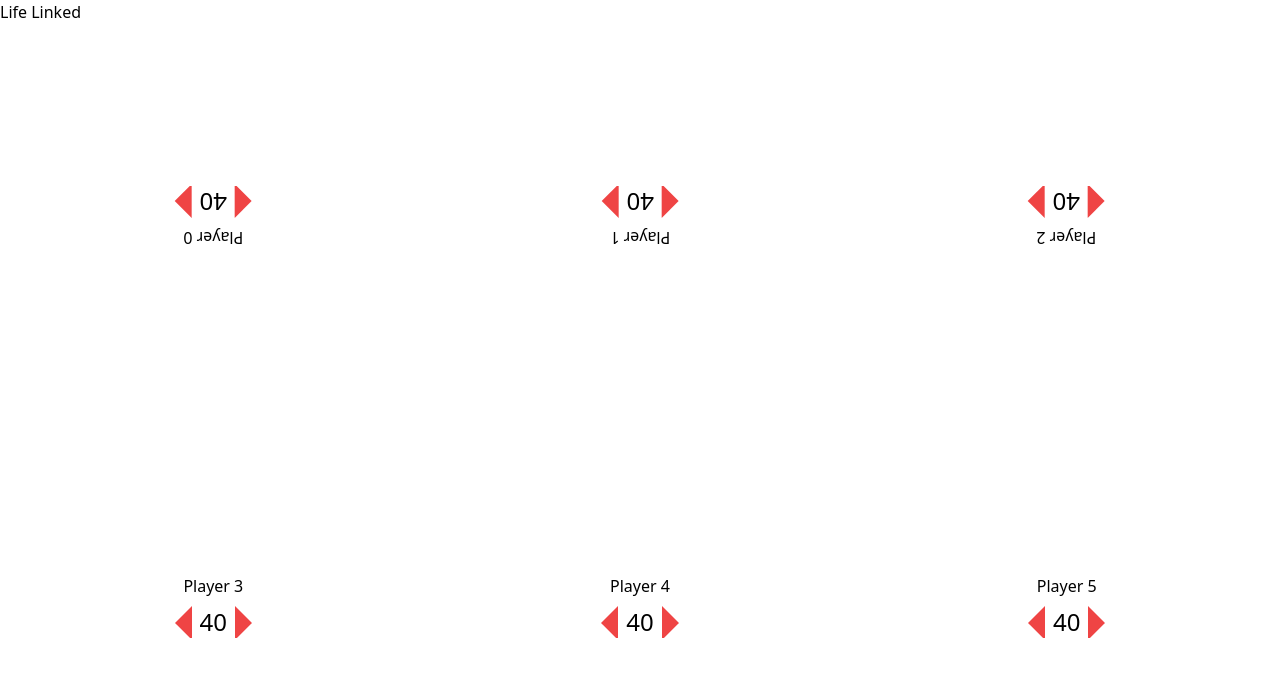
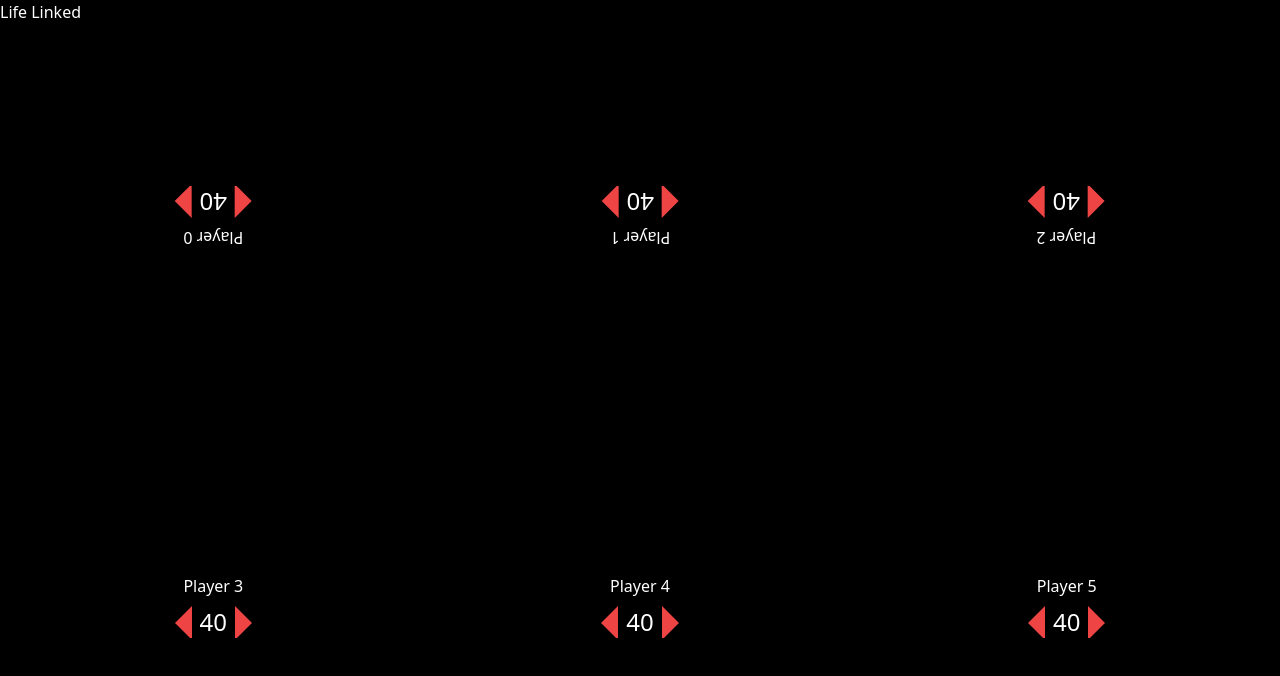
Before and after one commit to grimSkepsis/life-linked, a React (Vite) app: page / in a window 1280 px wide. Shown: the top 676 px of the page. Built offline with nearby package versions, Linux system fonts and the light colour scheme.

Commit message:
Adds classLifeTracker anddark theme

```diff
--- a/src/ts/App.tsx
+++ b/src/ts/App.tsx
@@ -1,10 +1,10 @@
 import React, { ReactElement, useEffect, useState } from "react";
 import ReactDOM from "react-dom";
-import PlayerTile from "./PlayerTile";
 import { PlayerSessionService } from "./services/PlayerSessionService";
 import { PlayerData } from "./services/PlayerSessionUtil";
+import ClassicLifeTracker from "./ClassLifeTracker";
 
-const App = () => {
+const App = (): ReactElement => {
   var sessionService = new PlayerSessionService();
 
   const [players, setPlayers] = useState<PlayerData[]>([]);
@@ -18,71 +18,14 @@ const App = () => {
   }, []);
 
   return (
-    <div className="w-full h-full flex flex-col">
-      <h1>Life Linked</h1>
-      <div className="flex flex-wrap flex-1">{players.map(renderPlayer)}</div>
+    <div className="w-full h-full bg-black">
+      <ClassicLifeTracker
+        playerData={players}
+        decrementHealthCallback={decrementHealth}
+        incrementHealthCallback={incrementHealth}
+      />
     </div>
   );
-
-  function renderPlayer(
-    { id, name, health }: PlayerData,
-    idx: number
-  ): ReactElement {
-    return (
-      <PlayerTile
-        key={id}
-        name={name}
-        health={health}
-        decrementHealthCallback={() => decrementHealth(id)}
-        incrementHealthCallback={() => incrementHealth(id)}
-        sizeClass={getSizeClass(idx, players.length)}
-        orientationClass={getOrientationClass(idx, players.length)}
-      />
-    );
-  }
-
-  function getOrientationClass(idx: number, numPlayers: number): string {
-    const flippedRotation = "-rotate-180";
-    var orientationClass = "";
-    switch (numPlayers) {
-      case 2:
-        orientationClass = idx == 0 ? flippedRotation : "";
-        break;
-      case 3:
-        orientationClass = idx <= 1 ? flippedRotation : "";
-        break;
-      case 4:
-        orientationClass = idx <= 1 ? flippedRotation : "";
-        break;
-      case 5:
-        orientationClass = idx <= 2 ? flippedRotation : "";
-        break;
-      default:
-        orientationClass = idx <= 2 ? flippedRotation : "";
-    }
-    return orientationClass;
-  }
-
-  function getSizeClass(idx: number, numPlayers: number): string {
-    var sizeClass = "";
-    switch (numPlayers) {
-      case 2:
-        sizeClass = "w-full";
-        break;
-      case 3:
-        sizeClass = "w-1/2";
-        break;
-      case 4:
-        sizeClass = "w-1/2";
-        break;
-      case 5:
-        sizeClass = "w-1/3";
-        break;
-      default:
-        sizeClass = "w-1/3";
-    }
-    return sizeClass;
-  }
 
   function decrementHealth(id: string): void {
     var newPlayers: PlayerData[] = [...players] ?? [];
--- /dev/null
+++ b/src/ts/ClassLifeTracker.tsx
@@ -0,0 +1,86 @@
+import { ReactElement, useState } from "react";
+import { PlayerData } from "./services/PlayerSessionUtil";
+import PlayerTile from "./PlayerTile";
+
+type Props = {
+  playerData: PlayerData[];
+  decrementHealthCallback: (id: string) => void;
+  incrementHealthCallback: (id: string) => void;
+};
+
+const ClassicLifeTracker = ({
+  playerData,
+  decrementHealthCallback,
+  incrementHealthCallback,
+}: Props): ReactElement => {
+  return (
+    <div className="w-full h-full flex flex-col">
+      <h1 className="text-white">Life Linked</h1>
+      <div className="flex flex-wrap flex-1">
+        {playerData.map(renderPlayer)}
+      </div>
+    </div>
+  );
+
+  function renderPlayer(
+    { id, name, health }: PlayerData,
+    idx: number
+  ): ReactElement {
+    return (
+      <PlayerTile
+        key={id}
+        name={name}
+        health={health}
+        decrementHealthCallback={() => decrementHealthCallback(id)}
+        incrementHealthCallback={() => incrementHealthCallback(id)}
+        sizeClass={getSizeClass(idx, playerData.length)}
+        orientationClass={getOrientationClass(idx, playerData.length)}
+      />
+    );
+  }
+
+  function getOrientationClass(idx: number, numPlayers: number): string {
+    const flippedRotation = "-rotate-180";
+    var orientationClass = "";
+    switch (numPlayers) {
+      case 2:
+        orientationClass = idx == 0 ? flippedRotation : "";
+        break;
+      case 3:
+        orientationClass = idx <= 1 ? flippedRotation : "";
+        break;
+      case 4:
+        orientationClass = idx <= 1 ? flippedRotation : "";
+        break;
+      case 5:
+        orientationClass = idx <= 2 ? flippedRotation : "";
+        break;
+      default:
+        orientationClass = idx <= 2 ? flippedRotation : "";
+    }
+    return orientationClass;
+  }
+
+  function getSizeClass(idx: number, numPlayers: number): string {
+    var sizeClass = "";
+    switch (numPlayers) {
+      case 2:
+        sizeClass = "w-full";
+        break;
+      case 3:
+        sizeClass = "w-1/2";
+        break;
+      case 4:
+        sizeClass = "w-1/2";
+        break;
+      case 5:
+        sizeClass = "w-1/3";
+        break;
+      default:
+        sizeClass = "w-1/3";
+    }
+    return sizeClass;
+  }
+};
+
+export default ClassicLifeTracker;
--- a/src/ts/PlayerTile.tsx
+++ b/src/ts/PlayerTile.tsx
@@ -19,10 +19,10 @@ const PlayerTile = ({
 }: Props): ReactElement => {
   return (
     <div
-      className={`${sizeClass} ${orientationClass} transform flex-grow h-auto flex justify-center items-center`}
+      className={`${sizeClass} transform ${orientationClass}  flex-grow h-auto flex justify-center items-center`}
     >
       <div className="flex flex-col justify-center">
-        <div className="text-center mb-2">{name}</div>
+        <div className="text-center text-white mb-2">{name}</div>
         <div className="flex">
           <button
             onClick={decrementHealthCallback}
@@ -30,7 +30,7 @@ const PlayerTile = ({
           >
             <div className="h-16  bg-red-500 -rotate-45  hover:bg-red-800  transform origin-top-right"></div>
           </button>
-          <div className="mx-2 text-2xl">{health}</div>
+          <div className="mx-2 text-2xl text-white">{health}</div>
           <button
             onClick={incrementHealthCallback}
             className="w-6 h-8 overflow-hidden inline-block cursor-pointer"
```
